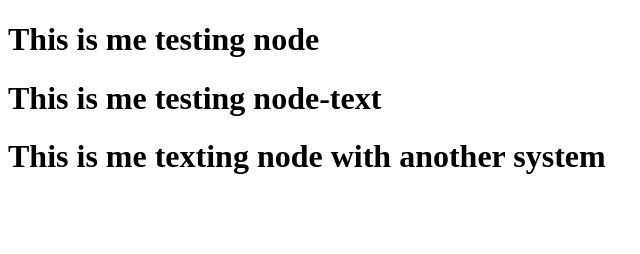
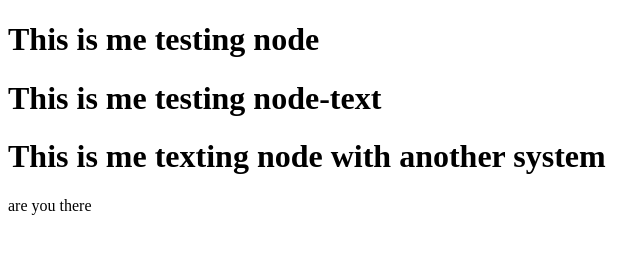
Before and after one commit to Bayworld/node-testing, a website: page index.html in a window 1280 px wide. Shown: the full height of the page, 0-640 px from the left. Drawn offline with Linux system fonts and the light colour scheme.

Commit message:
second commit

```diff
--- a/index.html
+++ b/index.html
@@ -11,5 +11,6 @@
     <h1>This is me testing node-text </h1>
     <h1>This is me texting node with another system
     </h1>
+    <p>are you there</p>
 </body>
 </html>
```
Also changed, not shown: package.json (added, +24 -0 lines), 2 other files.
